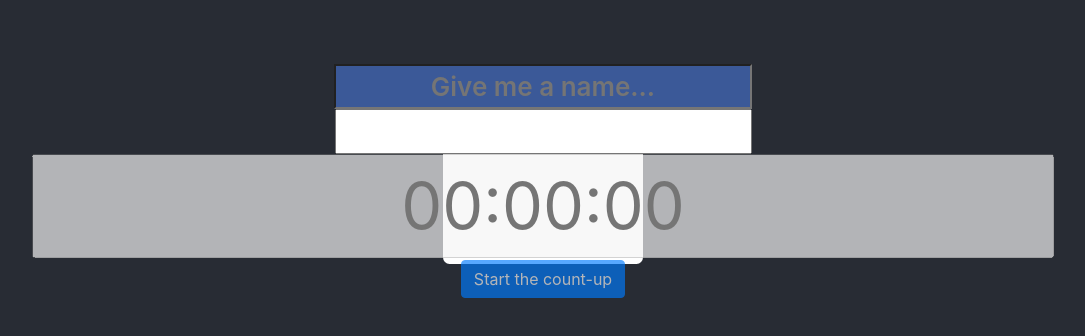
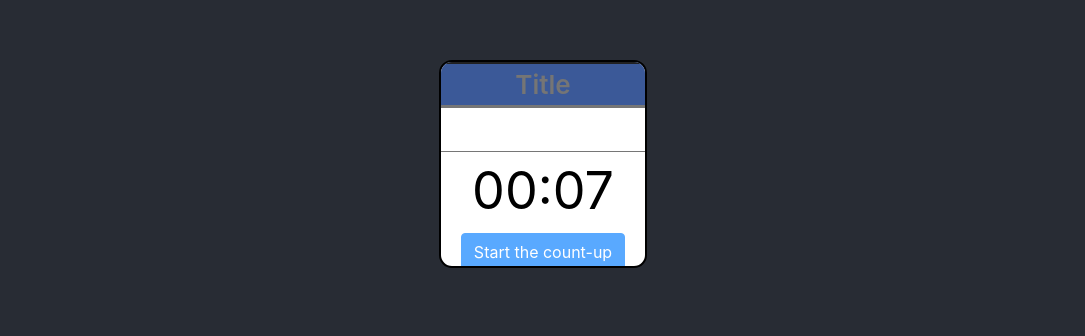
Before and after one commit to sp2cd/timekeeper, a React (Create React App) app: page / in a window 1280 px wide. Shown: the part 236-572 px from the top of the page, without its empty margins (97-1182 px from the left). Built offline with nearby package versions, Linux system fonts and the light colour scheme.

Commit message:
Implement time counter

```diff
--- a/src/App.css
+++ b/src/App.css
@@ -36,3 +36,9 @@
     transform: rotate(360deg);
   }
 }
+
+.time-square {
+  border-color: red;
+  border: 2px solid;
+  border-radius: 0.5em;
+}
--- a/src/components/MainComponent/MainComponent.tsx
+++ b/src/components/MainComponent/MainComponent.tsx
@@ -19,7 +19,6 @@ export function MainComponent({...props}: MainComponentProps) {
             <Row>
                 <Col>
                     <TimeSquare></TimeSquare>
-
                 </Col>
             </Row>
         </>
--- /dev/null
+++ b/src/components/TimeKeeper/TimeKeeper.tsx
@@ -0,0 +1,45 @@
+import _ from "lodash";
+import { useEffect, useState } from "react";
+
+export interface TimeKeeperProps {
+    startCountingFromThisDate?: Date;
+}
+export function TimeKeeper({ startCountingFromThisDate, ...props }: TimeKeeperProps) {
+    const [time, setTime] = useState(Date.now());
+
+    useEffect(() => {
+        const interval = setInterval(() => setTime(Date.now()), 1000);
+        return () => {
+            clearInterval(interval);
+        };
+    }, []);
+
+    // TODO - almost there...
+    const formatTime = (secs: number) => {
+        let hours = Math.floor(secs / 3600);
+        let minutes = Math.floor(secs / 60) % 60;
+        let seconds = Math.floor(secs % 60);
+        return [hours, minutes, seconds]
+            .map(v => ('' + v).padStart(2, '0'))
+            .filter((v, i) => v !== '00' || i > 0)
+            .join(':');
+    }
+
+    const formatDateIntoTime = (start: Date) => {
+        // @ts-ignore
+        var diff = Math.abs(Date.now() - start);
+        return formatTime(diff / 1000);
+    }
+
+    return _.isNil(startCountingFromThisDate) ? (null) : (
+        <div
+            style={{
+                textAlign: 'center',
+                fontSize: '2em'
+            }}
+        >
+            {/* @ts-ignore */}
+            {formatDateIntoTime(startCountingFromThisDate)}
+        </div>
+    );
+}
--- a/src/components/TimeSquare/TimeSquare.tsx
+++ b/src/components/TimeSquare/TimeSquare.tsx
@@ -1,24 +1,25 @@
 import { Button, Form } from "react-bootstrap";
+import { TimeKeeper } from "../TimeKeeper/TimeKeeper";
 import { TimeSquareForm } from "../TimeSquareForm/TimeSquareForm";
-import { TimeSquareFormButton } from "../TimeSquareFormButton/TimeSquareFormButton";
 
 export function TimeSquare({ ...props }) {
     return (
         <>
             <div
                 style={{
-                    height: '200px',
-                    width: '200px',
+                    height: '8em',
+                    width: '8em',
                     backgroundColor: 'white',
                     color: 'black',
-                    borderRadius: '0.25em',
                     display: 'flex',
                     flexDirection: 'column',
                     justifyContent: 'space-between',
-                    // overflow: 'hidden',
+                    overflow: 'hidden',
                     alignItems: 'center'
                 }}
+                className={'time-square'}
             >
+                {/* @ts-ignore */}
                 <TimeSquareForm></TimeSquareForm>
             </div>
         </>
--- a/src/components/TimeSquareForm/TimeSquareForm.tsx
+++ b/src/components/TimeSquareForm/TimeSquareForm.tsx
@@ -1,11 +1,10 @@
 import { Field, Form, Formik } from 'formik';
 import React, { useEffect, useState } from 'react';
-import { Button } from 'react-bootstrap';
 import { StartTimeField } from '../StartTimeField/StartTimeField';
 import { TimeSquareFormButton } from '../TimeSquareFormButton/TimeSquareFormButton';
 import _ from 'lodash';
 import { TimeUtils } from '../../util/TimeUtils';
-import { StringUtils } from '../../util/StringUtils';
+import { TimeKeeper } from '../TimeKeeper/TimeKeeper';
 
 export interface TimeSquareFormValues {
     name: string;
@@ -17,13 +16,15 @@ export interface TimeSquareFormProps {
 }
 export function TimeSquareForm({ ...props }: TimeSquareFormProps) {
     const [started, setStarted] = useState<boolean>(false);
+    const [countFrom, setCountFrom] = useState<Date>(new Date());
+
     const formikOnSubmit = (values: TimeSquareFormValues, actions: any) => {
         setStarted(true);
         console.log('Starting the count up!', values.startTime);
         const { hours, minutes } = TimeUtils.parseTimeString(values.startTime)
-        var today = new Date();
-        today.setHours(hours!, minutes!);
-        console.log('DateTime:', today);
+        var start = new Date();
+        start.setHours(hours!, minutes!);
+        setCountFrom(start);
     }
 
     const formikValidate = (values: TimeSquareFormValues) => {
@@ -38,9 +39,12 @@ export function TimeSquareForm({ ...props }: TimeSquareFormProps) {
     }
 
     const isValidTime = (timeString: string) => {
-        console.log('validating time...');
         return TimeUtils.isValid24HourHHMMSS(timeString) || TimeUtils.isValid12HourHHMMSS(timeString);
     }
+
+    useEffect(() => {
+
+    }, [countFrom]);
 
     return (
         <>
@@ -55,12 +59,12 @@ export function TimeSquareForm({ ...props }: TimeSquareFormProps) {
                     <Form>
                         <Field
                             name="name"
-                            placeholder="Give me a name..."
+                            placeholder="Title"
                             style={{
                                 textAlign: 'center',
                                 fontWeight: '600',
                                 backgroundColor: '#3B5998',
-                                color: 'white'
+                                color: 'white',
                             }}
                         />
                         <StartTimeField
@@ -69,8 +73,10 @@ export function TimeSquareForm({ ...props }: TimeSquareFormProps) {
                                 textAlign: 'center'
                             }}
                         ></StartTimeField>
-
-                        <Field
+                        <TimeKeeper
+                            startCountingFromThisDate={countFrom}
+                        />
+                        {/* <Field
                             disabled
                             name="elapsedTime"
                             placeholder="00:00:00"
@@ -79,10 +85,10 @@ export function TimeSquareForm({ ...props }: TimeSquareFormProps) {
                                 textAlign: 'center',
                                 fontSize: '2.5em'
                             }}
-                        />
+                        /> */}
                         <TimeSquareFormButton
                             started={started}
-                            // onClick={handleOnClick}
+                        // onClick={handleOnClick}
                         ></TimeSquareFormButton>
                     </Form>
                 )}
```
